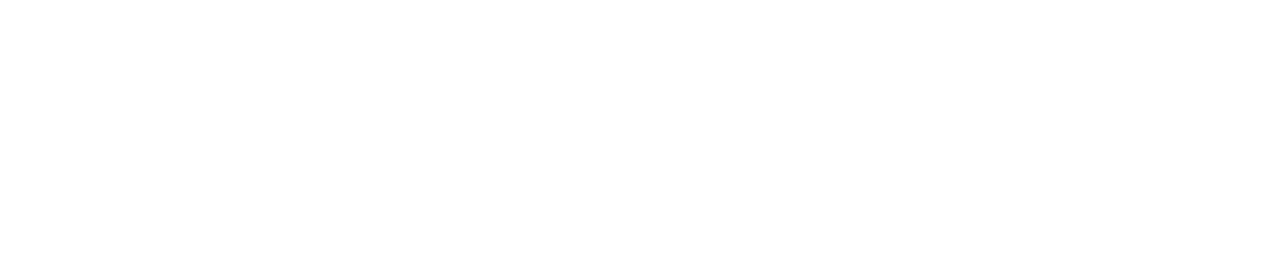
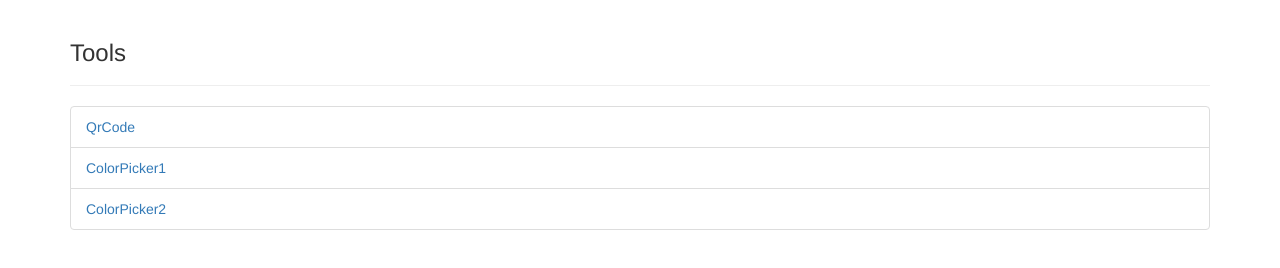
Before and after one commit to ghostboyzone/tools, a plain HTML site: page index.html in a window 1280 px wide. Drawn offline with nearby package versions, Linux system fonts and the light colour scheme.

Commit message:
no message

```diff
--- a/index.html
+++ b/index.html
@@ -15,5 +15,19 @@
     </style>
 </head>
 <body>
+    <div class="container">
+        <div class="page-header">
+            <h3>Tools</h3>
+        </div>
+        <div class="row spacing">
+            <div class="col-md-12">
+            <ul class="list-group">
+              <li class="list-group-item"><a href="./qrcode/" target="_blank">QrCode</a></li>
+              <li class="list-group-item"><a href="./colorpicker/" target="_blank">ColorPicker1</a></li>
+              <li class="list-group-item"><a href="./colorpicker/colorPicker/" target="_blank">ColorPicker2</a></li>
+            </ul>
+            </div>
+        </div>
+    </div>
 </body>
 </html>
```
Also changed, not shown: README.md.
